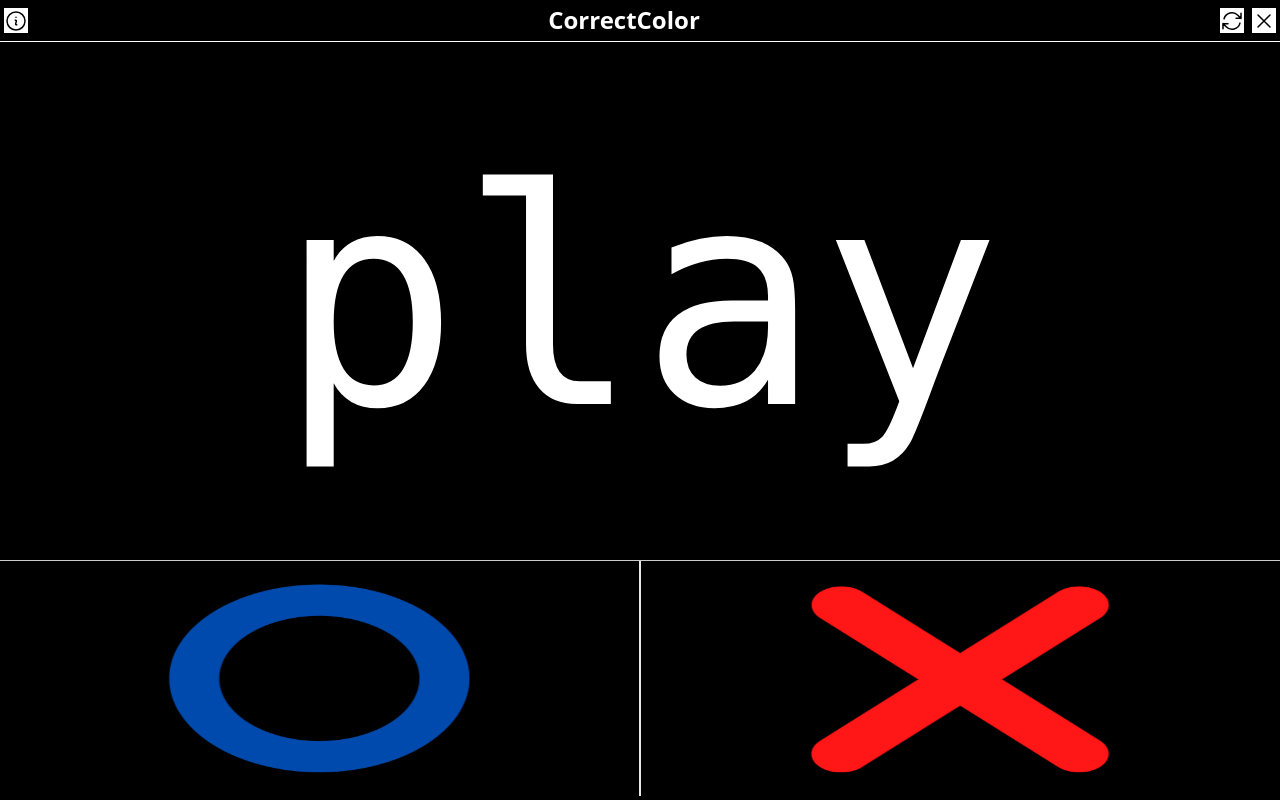
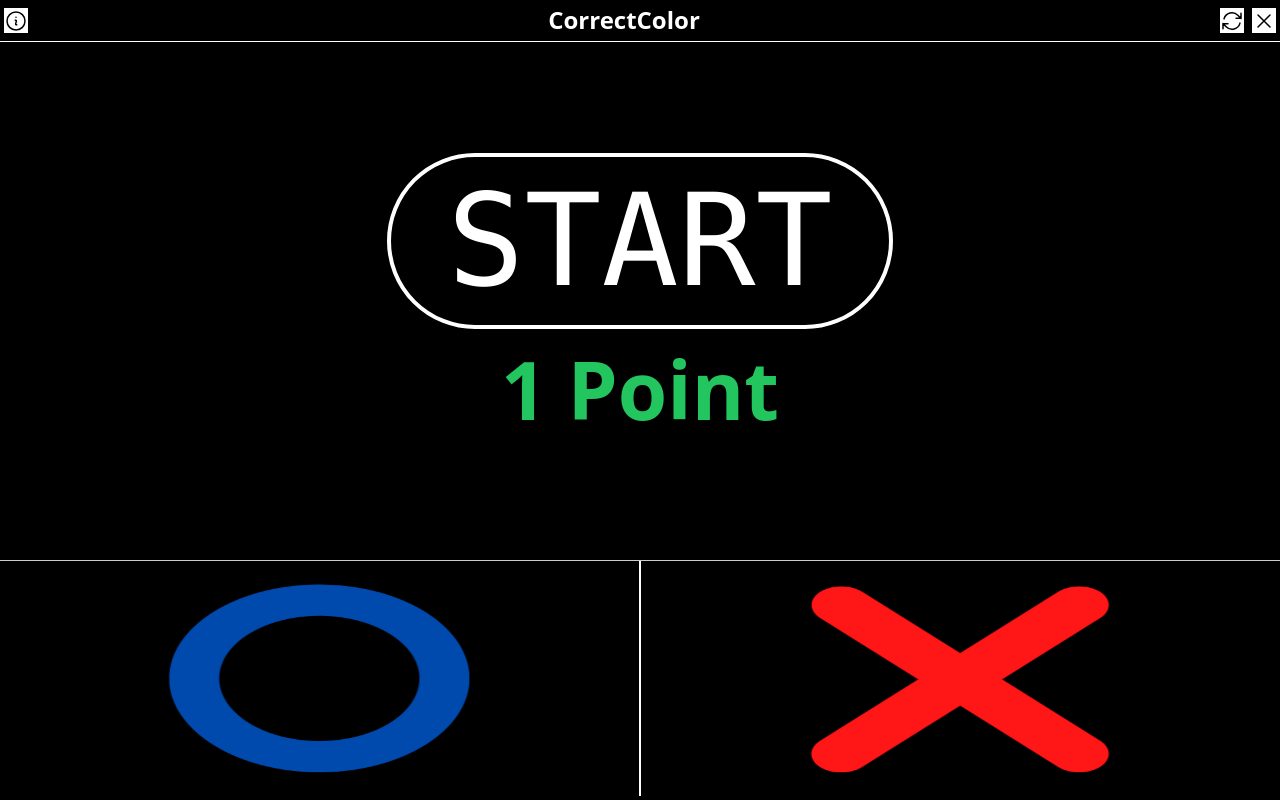
Before and after one commit to 253eosam/game-bac, a Vue app: page /correct-color in a window 1280 px wide. Both pictures are taken after a click on the button 320 px from the left and 678 px from the top of the page. Built offline with nearby package versions, Linux system fonts and the light colour scheme.

Commit message:
색상 게임 추가

```diff
--- a/src/components/bottom/TouchPad.vue
+++ b/src/components/bottom/TouchPad.vue
@@ -1,7 +1,8 @@
 <template>
   <div class="flex h-full w-full">
-    <button @click="onClickPositive" class="flex-1 shrink border-r-[.5px]"><img src="@src/assets/o.png" alt="o" class="h-full w-full"></button>
-    <button @click="onClickNegative" class="flex-1 shrink border-l-[.5px]"><img src="@src/assets/x.png" alt="x" class="h-full w-full"></button>
+    <button @click="onClickPositive" class="transition-transform active:scale-90 flex-1 shrink"><img draggable="false" src="@src/assets/o.png" alt="o" class="h-full w-full"></button>
+    <div class="border border-white"></div>
+    <button @click="onClickNegative" class="transition-transform active:scale-90 flex-1 shrink"><img draggable="false" src="@src/assets/x.png" alt="x" class="h-full w-full"></button>
   </div>
 </template>
 
--- a/src/hooks/useCorrectColorGame.ts
+++ b/src/hooks/useCorrectColorGame.ts
@@ -8,10 +8,8 @@ const useColors = () => {
     'blue': '파랑',
     'green': '초록',
     'yellow': '노랑',
-    'orange': '주황',
     'purple': '보라',
     'white': '하양',
-    'brown': '갈색',
     'pink': '분홍',
   } as const
   type EngColor = keyof typeof colors
@@ -43,7 +41,8 @@ const useColors = () => {
 }
 
 const useCorrectColorGame = () => {
-  const TIME_LIMIT = 20 // 10초
+  const TIME_INTERVAL = 50
+  const TIME_LIMIT = 30 * 1000
 
   const { getEachColor, colors } = useColors()
   const startFlag = ref(false)
@@ -68,31 +67,41 @@ const useCorrectColorGame = () => {
   const next = () => eachColor.value = getEachColor()
 
   return {
+    TIME_LIMIT,
     eachColor,
     play () {
       init()
       startFlag.value = true
+      clearTimeout(setTimeoutID as any)
       setTimeoutID = setInterval(() => {
-        time.value += 1
-      }, 1000)
+        time.value += TIME_INTERVAL
+      }, TIME_INTERVAL)
       next()
     },
     comFlag: computed(() => startFlag.value),
     comTime: computed(() => time.value),
     comPoint: computed(() => point.value),
     next,
-    submit (param: OX) {
+    submit (param: OX): boolean {
       if (param === 'O') {
-        if (colors[eachColor.value.randomColorEng] === eachColor.value.randomColorKor) point.value += 1
+        if (colors[eachColor.value.randomColorEng] === eachColor.value.randomColorKor) {
+          point.value += 1
+          return true
+        }
         else {
           point.value -= 1
           time.value += 1
+          return false
         }
-      } else if (param === 'X') {
-        if (colors[eachColor.value.randomColorEng] !== eachColor.value.randomColorKor) point.value += 1
+      } else {
+        if (colors[eachColor.value.randomColorEng] !== eachColor.value.randomColorKor) {
+          point.value += 1
+          return true
+        }
         else {
           point.value -= 1
           time.value += 1
+          return false
         }
       }
     }
--- a/src/views/CorrectColor.vue
+++ b/src/views/CorrectColor.vue
@@ -1,38 +1,64 @@
 <template>
-  <div class="h-full">
-    <div v-if="comFlag" class="flex justify-center items-center h-full">
-      <p>comFlag :: {{ comFlag }}</p>
-      <p>comTime :: {{ comTime }}</p>
-      <p>comPoint :: {{ comPoint }}</p>
+  <div class="h-full relative">
+    <div v-if="comFlag" class="h-full">
+      <p class="absolute top-2 right-2 text-[1.5rem] text-green-500 font-bold">{{ comPoint }} Point</p>
+      <strong class="absolute text-[20rem] top-[50%] left-[50%] -translate-x-1/2 -translate-y-1/2" :style="{ 'color': paintColorText }"> {{ showColorText }} </strong>
+      <div class="absolute left-2 right-2 bottom-5 flex">
+        <progress class="mx-2" min="0" :max="TIME_LIMIT" :value="comTime" />
+        <span class="inline-block w-8 mr-3 font-bold" :class="{ 'text-red-500': lastTime <= 10 }">{{ lastTime }}s</span>
+      </div>
     </div>
-    <div v-else class="flex justify-center items-center h-full">
-      <button class="p-10 font-mono text-[300px]" @click="play">play</button>
+    <div v-else class="flex flex-col justify-center items-center h-full">
+      <button class="transition-transform hover:scale-110 border-white border-4 px-14 py-5 rounded-full font-mono text-9xl" @click="play">START</button>
+      <strong v-show="0 < comPoint" class="text-green-500 font-bold text-[5rem]">{{ comPoint }} Point</strong>
     </div>
   </div>
 </template>
 
 <script lang="ts">
 import { useDeliveryTop } from "@src/hooks/useDeliveryTop"
-import { defineComponent } from "vue"
+import { computed, defineComponent } from "vue"
 import useCorrectColorGame from "../hooks/useCorrectColorGame"
 
 export default defineComponent({
   setup() {
-    const { eachColor, submit, comFlag, comTime, comPoint, next, play } = useCorrectColorGame()
+    const { TIME_LIMIT, eachColor, submit, comFlag, comTime, comPoint, next, play } = useCorrectColorGame()
 
     useDeliveryTop((ox: "O" | "X") => {
-      console.log(ox)
-      submit(ox)
+      const check = submit(ox)
       next()
     })
 
     return {
+      TIME_LIMIT,
       play,
       comFlag,
+      lastTime: computed(() => Math.floor((TIME_LIMIT - comTime.value) / 1000)),
       comTime,
       comPoint,
-      eachColor,
+      showColorText: computed(() => eachColor.value.randomColorKor),
+      paintColorText: computed(() => eachColor.value.randomColorEng),
     }
   },
 })
 </script>
+
+<style scoped>
+progress {
+  -webkit-appearance: none;
+  appearance: none;
+  width: 100%;
+  height: 20px;
+}
+progress::-webkit-progress-bar {
+  background:#f0f0f0;
+  border-radius:10px;
+  box-shadow: inset 3px 3px 10px #ccc;
+}
+progress::-webkit-progress-value {
+  border-radius:10px;
+  background: #1D976C;
+  background: -webkit-linear-gradient(to right, #93F9B9, #1D976C);
+  background: linear-gradient(to right, #93F9B9, #1D976C);
+}
+</style>
```
